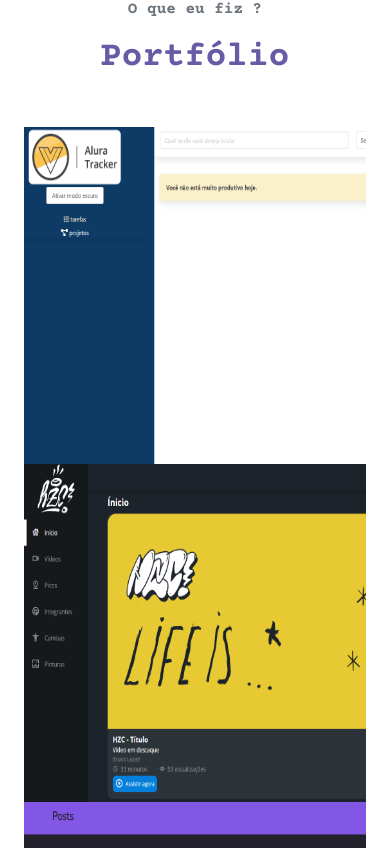
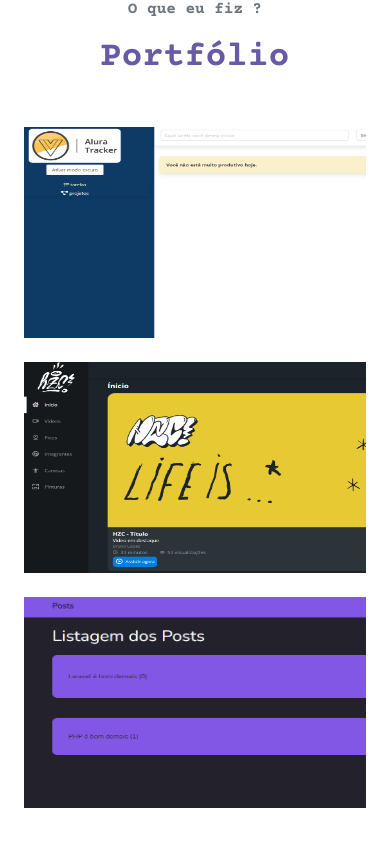
Before and after one commit to lucas-dantas10/portfolio-lucas, a Vue app: page / in a window 390 px wide. Shown: the part 3156-4004 px from the top of the page. Built offline with nearby package versions, Linux system fonts and the light colour scheme.

Commit message:
Ajuste tamanho do componente no mobile

```diff
--- a/src/components/Portfolio/Portfolio.vue
+++ b/src/components/Portfolio/Portfolio.vue
@@ -4,7 +4,7 @@
       <p class="section-subtitle">O que eu fiz ?</p>
       <h6 class="section-title mb-5">Portfólio</h6>
 
-      <div class="row">
+      <div class="row portfolio-project">
         <div class="portfolio-container col-md-4" v-for="project in projects">
           <a :href="project.href" target="_blank" class="portfolio-card">
             <img
@@ -54,10 +54,6 @@ export default {
       ]
     }
   },
-
-  mounted() {
-    console.log(this.projects[0].img);
-  }
 }
 </script>
 
@@ -66,6 +62,7 @@ export default {
 .portfolio-container {
   height: 40vh;
 }
+
 .portfolio-card {
   display: block;
   position: relative;
@@ -113,8 +110,12 @@ export default {
 }
 
 @media only screen and (max-width: 600px) {
-  #portfolio {
-    height: 115vh;
+  .portfolio-container {
+    height: 25vh;
+  }
+
+  .portfolio-project {
+    gap: 1.5rem;
   }
 }
 
```
